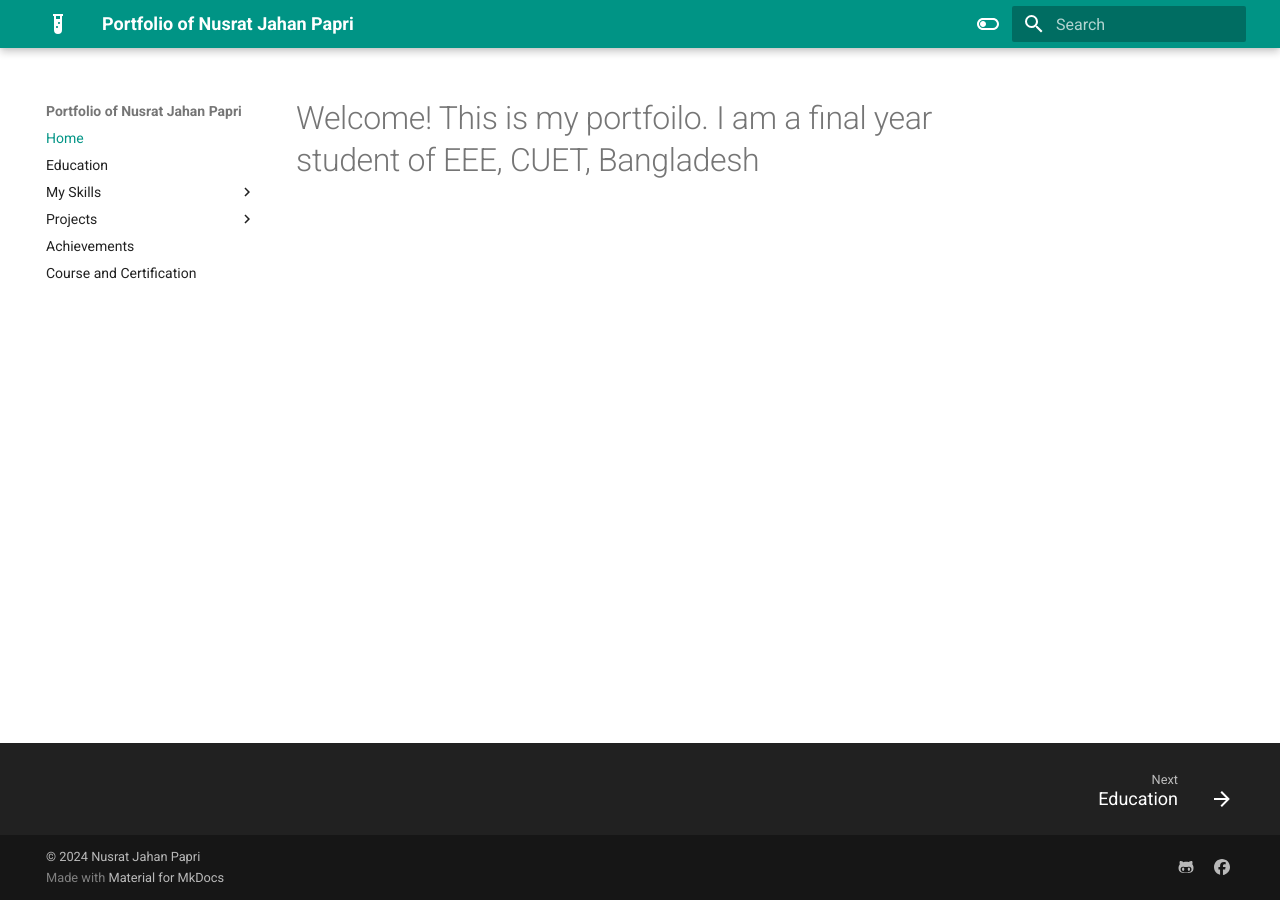
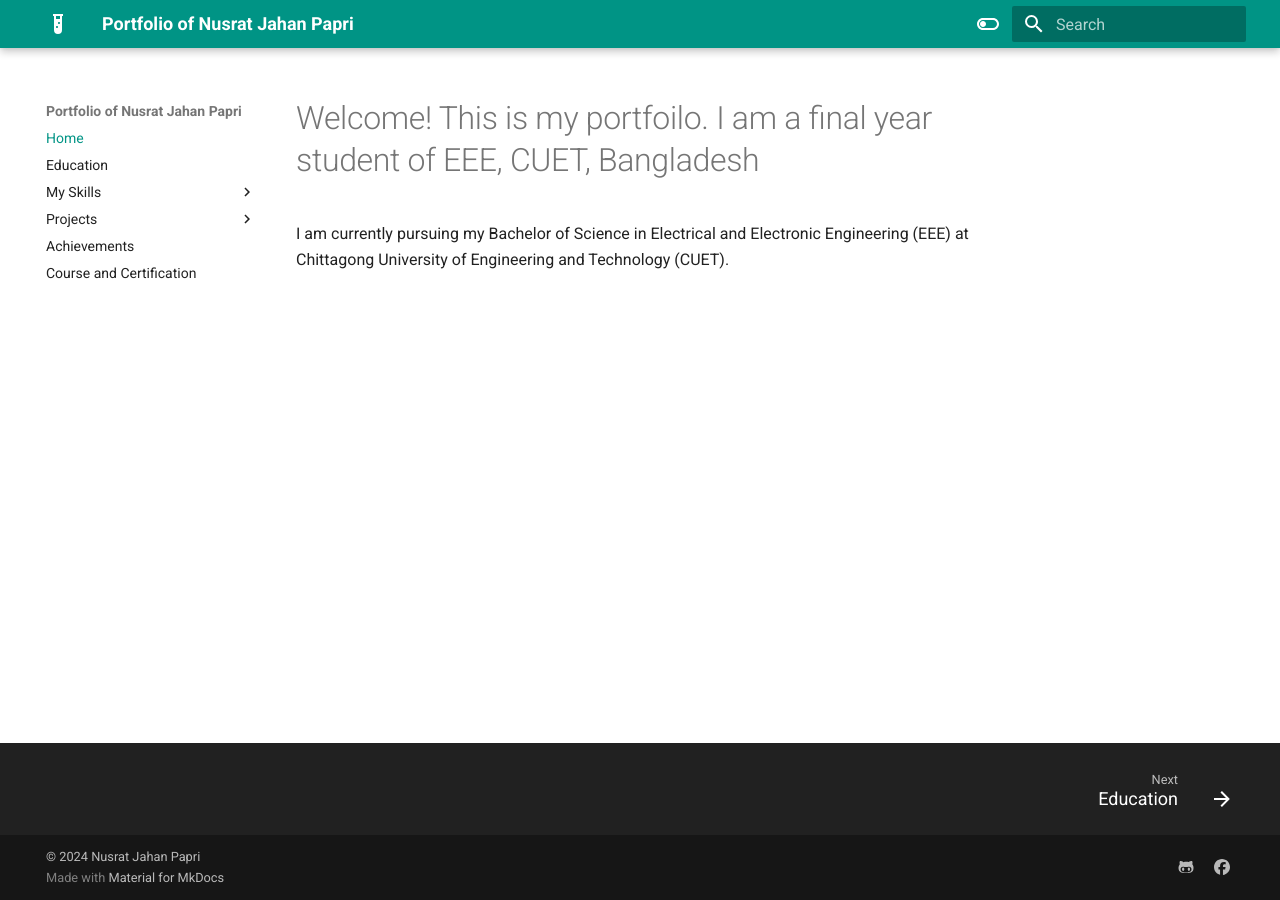
Before and after one commit to Nusrat008/papri-portfolio, an MkDocs documentation site: the page built from docs/index.md, in a window 1280 px wide. Built offline with MkDocs 1.6.1 and Material for MkDocs 9.7.7, drawn with Linux system fonts in a browser that asks for light colours.

Commit message:
updated home

```diff
--- a/docs/index.md
+++ b/docs/index.md
@@ -1 +1,3 @@
 # Welcome! This is my portfoilo. I am a final year student of EEE, CUET, Bangladesh
+
+I am currently pursuing my Bachelor of Science in Electrical and Electronic Engineering (EEE) at Chittagong University of Engineering and Technology (CUET).
```
Also changed, not shown: docs/circuit-simulation.md (+1 -0 lines).
